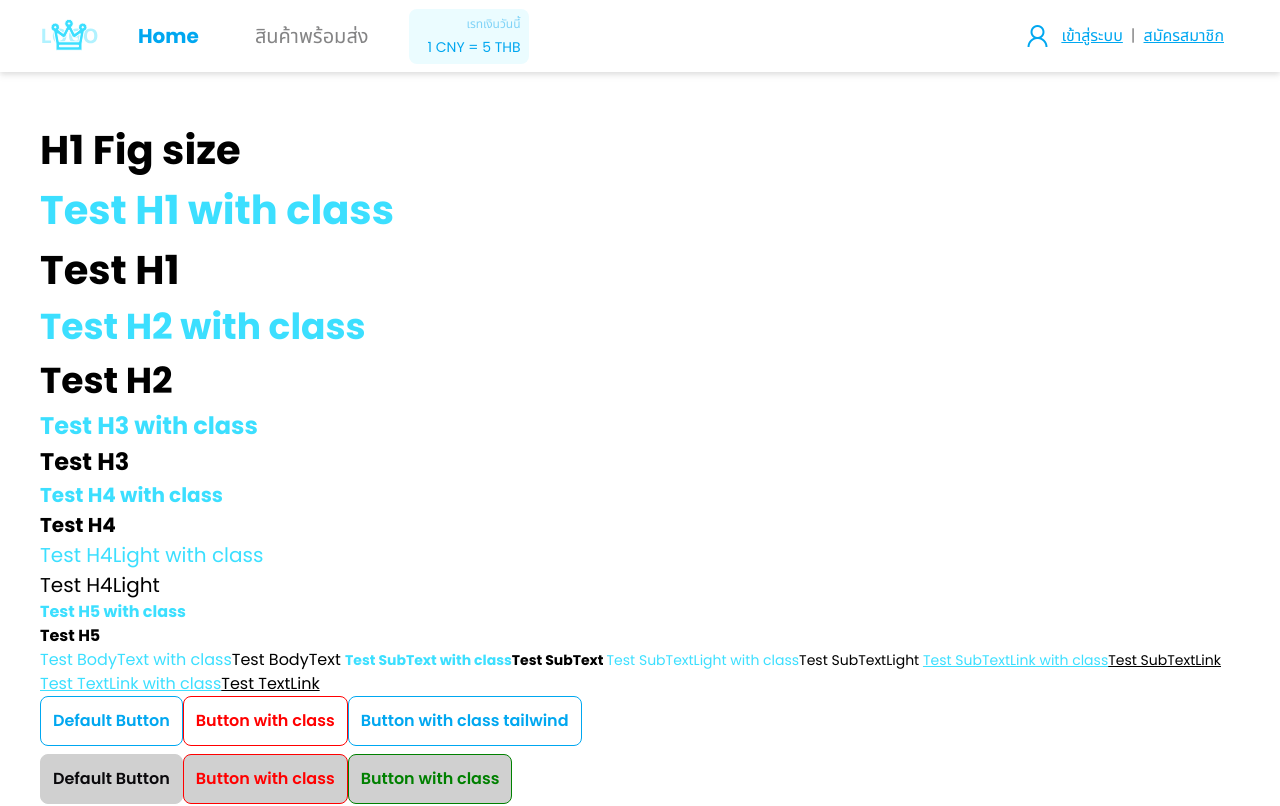
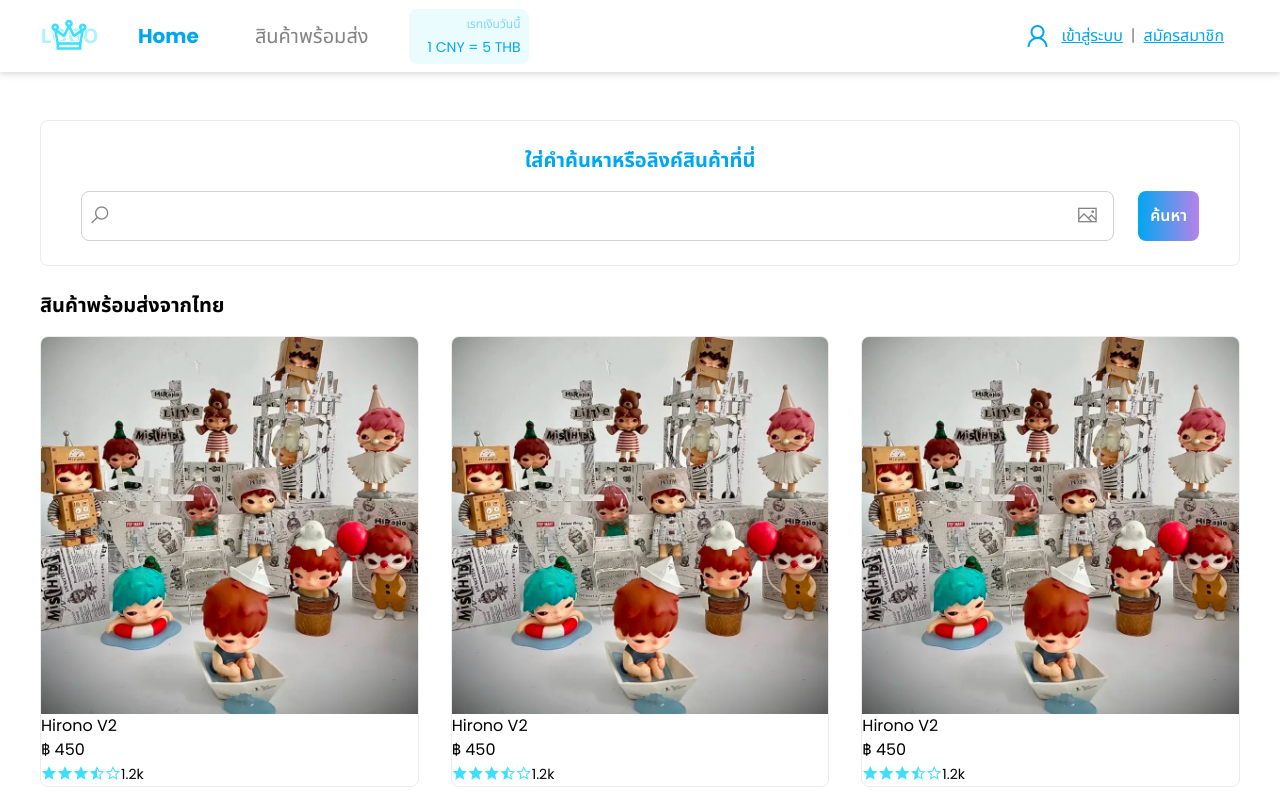
Before and after one commit to noodledog99/cargo-demo, a React (Vite) app in the folder cargo/: page / in a window 1280 px wide. Shown: the top 806 px of the page. Built offline with nearby package versions, Linux system fonts and the light colour scheme.

Commit message:
binding mock data

```diff
--- a/cargo/src/pages/Home/ViewModel.jsx
+++ b/cargo/src/pages/Home/ViewModel.jsx
@@ -1,15 +1,108 @@
-import React, { useState } from "react";
+import { useState, useEffect } from "react";
+
+import hironoV2Image from "../../assets/images/hirono-v2-image.png";
 
 export default function ViewModel() {
-  const [text, setText] = useState("Home Page");
+  const initialProductList = [
+    {
+      id: 1,
+      product_name: "Hirono V2",
+      price: 580,
+      rate: "1.2k",
+      product_image: hironoV2Image,
+    },
+    {
+      id: 2,
+      product_name: "Hirono V2",
+      price: 580,
+      rate: "1.2k",
+      product_image: hironoV2Image,
+    },
+    {
+      id: 3,
+      product_name: "Hirono V2",
+      price: 580,
+      rate: "1.2k",
+      product_image: hironoV2Image,
+    },
+    {
+      id: 4,
+      product_name: "Hirono V2",
+      price: 580,
+      rate: "1.2k",
+      product_image: hironoV2Image,
+    },
+    {
+      id: 5,
+      product_name: "Hirono V2",
+      price: 580,
+      rate: "1.2k",
+      product_image: hironoV2Image,
+    },
+    {
+      id: 6,
+      product_name: "Hirono V2",
+      price: 580,
+      rate: "1.2k",
+      product_image: hironoV2Image,
+    },
+    {
+      id: 7,
+      product_name: "Hirono V2",
+      price: 580,
+      rate: "1.2k",
+      product_image: hironoV2Image,
+    },
+    {
+      id: 8,
+      product_name: "Hirono V2",
+      price: 580,
+      rate: "1.2k",
+      product_image: hironoV2Image,
+    },
+    {
+      id: 9,
+      product_name: "Hirono V2",
+      price: 580,
+      rate: "1.2k",
+      product_image: hironoV2Image,
+    },
+    {
+      id: 10,
+      product_name: "Hirono V2",
+      price: 580,
+      rate: "1.2k",
+      product_image: hironoV2Image,
+    },
+    {
+      id: 11,
+      product_name: "Hirono V2",
+      price: 580,
+      rate: "1.2k",
+      product_image: hironoV2Image,
+    },
+    {
+      id: 12,
+      product_name: "Hirono V2",
+      price: 580,
+      rate: "1.2k",
+      product_image: hironoV2Image,
+    },
+    {
+      id: 13,
+      product_name: "Hirono V2",
+      price: 580,
+      rate: "1.2k",
+      product_image: hironoV2Image,
+    },
+  ];
+  const [productList, setProductList] = useState([]);
 
-  const handleSetText = (value) => {
-    setText(value);
-  };
+  useEffect(() => {
+    setProductList(initialProductList);
+  }, []);
 
   return {
-    text,
-    handleSetText,
-    setText
+    productList,
   };
 }
--- a/cargo/src/pages/Home/index.jsx
+++ b/cargo/src/pages/Home/index.jsx
@@ -2,22 +2,12 @@ import React from "react";
 import ViewModel from "./ViewModel";
 
 import styled from "@emotion/styled";
-import Button from "../../components/Common/Button/Button";
-import H1 from "../../components/Typography/H1";
-import H2 from "../../components/Typography/H2";
-import H3 from "../../components/Typography/H3";
 import H4 from "../../components/Typography/H4";
-import H4Light from "../../components/Typography/H4Light";
-import H5 from "../../components/Typography/H5";
 import BodyText from "../../components/Typography/BodyText";
-import TextLink from "../../components/Typography/TextLink";
-import SubText from "../../components/Typography/SubText";
-import SubTextLight from "../../components/Typography/SubTextLight";
-import SubTextLink from "../../components/Typography/SubTextLink";
-import ButtonOutline from "../../components/Common/Button/ButtonOutline";
 import ButtonGradient from "../../components/Common/Button/ButtonGradient";
 import { Card, CardBody } from "../../components/Common/Card/Card";
 import hironoV2Image from "../../assets/images/hirono-v2-image.png";
+import SearchText from "../../components/Common/Input/SearchText";
 
 const Div = styled.div`
   .fig-size-h1 {
@@ -35,83 +25,26 @@ const Div = styled.div`
 `;
 
 export default function HomePage() {
-  const { text, handleSetText, setText } = ViewModel();
+  const { productList } = ViewModel();
 
   return (
     <Div>
-      <h1 className="fig-size-h1">H1 Fig size</h1>
+      <Card className="mb-6 border border-cyan-300 px-10 py-6">
+        <H4 className="mb-4 text-center text-blue">
+          ใส่คำค้นหาหรือลิงค์สินค้าที่นี่
+        </H4>
+        <div className="flex">
+          <div className="w-[95%] pr-6">
+            <SearchText />
+          </div>
+          <ButtonGradient>ค้นหา</ButtonGradient>
+        </div>
+      </Card>
 
-      <H1 className="text-cyan">Test H1 with class</H1>
-      <H1 className="">Test H1 </H1>
+      <H4 className="mb-4">สินค้าพร้อมส่งจากไทย</H4>
 
-      <H2 className="text-cyan">Test H2 with class</H2>
-      <H2 className="">Test H2 </H2>
-
-      <H3 className="text-cyan">Test H3 with class</H3>
-      <H3 className="">Test H3 </H3>
-
-      <H4 className="text-cyan">Test H4 with class</H4>
-      <H4 className="">Test H4 </H4>
-
-      <H4Light className="text-cyan">Test H4Light with class</H4Light>
-      <H4Light className="">Test H4Light </H4Light>
-
-      <H5 className="text-cyan">Test H5 with class</H5>
-      <H5 className="">Test H5 </H5>
-
-      <BodyText className="text-cyan">Test BodyText with class</BodyText>
-      <BodyText className="">Test BodyText </BodyText>
-
-      <SubText className="text-cyan">Test SubText with class</SubText>
-      <SubText className="">Test SubText </SubText>
-
-      <SubTextLight className="text-cyan">
-        Test SubTextLight with class
-      </SubTextLight>
-      <SubTextLight className="">Test SubTextLight </SubTextLight>
-
-      <SubTextLink className="text-cyan">
-        Test SubTextLink with class
-      </SubTextLink>
-      <SubTextLink className="">Test SubTextLink </SubTextLink>
-
-      <TextLink className="text-cyan">Test TextLink with class</TextLink>
-      <TextLink className="">Test TextLink </TextLink>
-
-      <div className="mb-2">
-        <ButtonOutline>Default Button</ButtonOutline>
-        <ButtonOutline className="custom-btn">Button with class</ButtonOutline>
-        <ButtonOutline className="border-accent-warning text-accent-warning">
-          Button with class tailwind
-        </ButtonOutline>
-      </div>
-
-      <div className="mb-2">
-        <Button>Default Button</Button>
-        <Button className="custom-btn">Button with class</Button>
-        <Button className="custom-btn-2">Button with class</Button>
-      </div>
-
-      <div>
-        <ButtonGradient>Default Button</ButtonGradient>
-        <ButtonGradient className="custom-btn-2">Button Class</ButtonGradient>
-        <ButtonGradient className="bg-cyan-blue">
-          Button Class Tailwind
-        </ButtonGradient>
-        <ButtonGradient className="bg-cyan-300">
-          Button Class Tailwind Gunt
-        </ButtonGradient>
-
-        <div className="bg-cyan-300 text-accent-green">test text</div>
-
-        <i class="lab la-accessible-icon"></i>
-        <i class="las la-bell"></i>
-      </div>
-
-      <div>
-        <H2 className="text-cyan">Product Card</H2>
-        <div class="grid grid-cols-4 gap-4">
-          <div>
+      <div className="grid gap-8 sm:grid-cols-2 md:grid-cols-3 lg:grid-cols-5">
+        {productList.map((v) => (
           <Card>
             <CardBody>
               <div className="product-content">
@@ -133,8 +66,7 @@ export default function HomePage() {
               </div>
             </CardBody>
           </Card>
-          </div>
-        </div>
+        ))}
       </div>
     </Div>
   );
```
Lines whose indentation alone changed are shown as unchanged.
